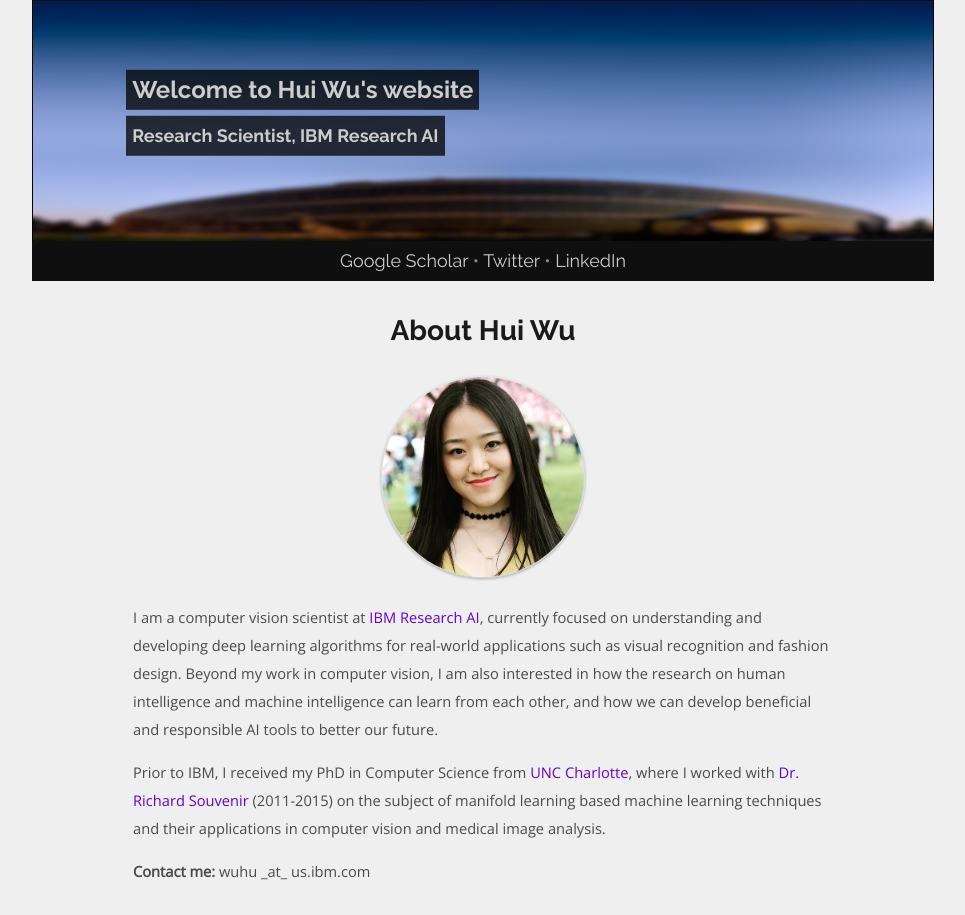
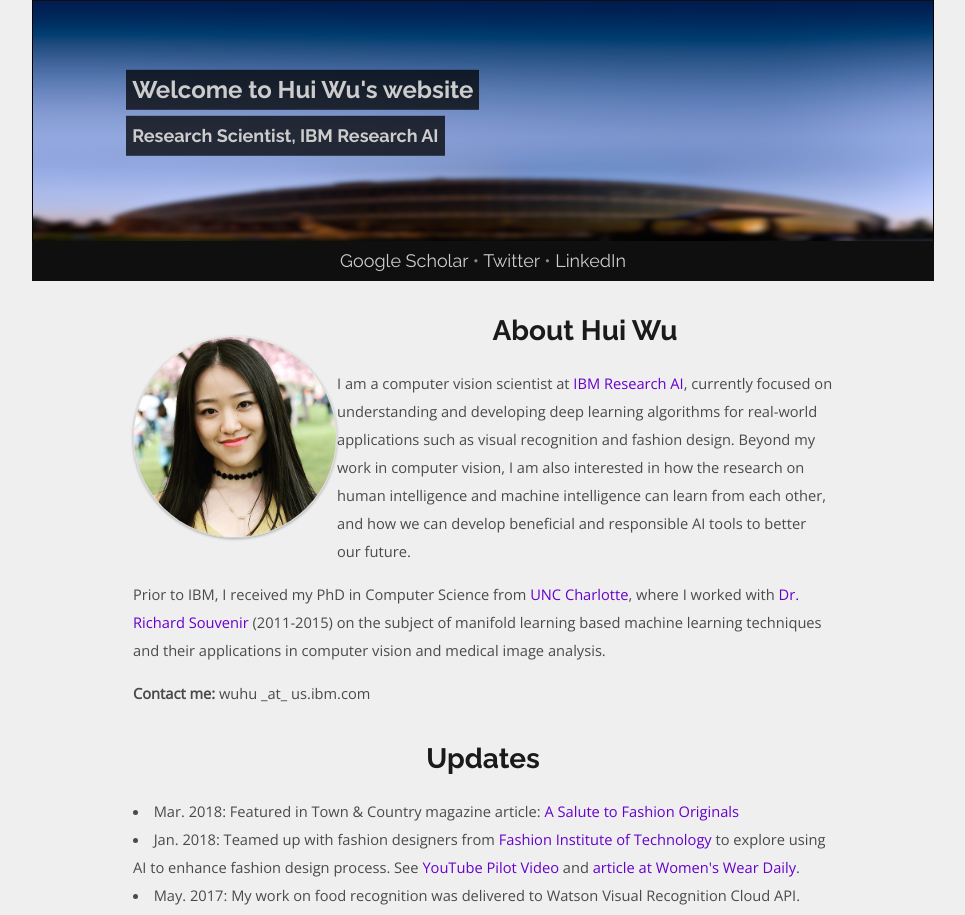
Before and after one commit to spacew/spacew.github.io, a Jekyll site: the page built from index.html, in a window 1280 px wide. Shown: the top 915 px of the page, without its empty margins (157-1122 px from the left). Built offline with Jekyll 4.4.1, drawn with Linux system fonts in a browser that asks for light colours; the list of posts is cut into pages by our own code.

Commit message:
Update index.html

```diff
--- a/index.html
+++ b/index.html
@@ -6,8 +6,9 @@
 {% assign tmp = "/" | append: site.baseurl %}
 {% if page.url == tmp or page.url == "/" %}
     <article>
+        <img src="media/huiwu.jpg" alt="Profile Photo" style="height:200px;border-radius:50%;float:left;">
         <h1 class="top-text">About Hui Wu</h1>
-        <p><img src="media/huiwu.jpg" alt="Profile Photo" style="height:200px;border-radius:50%;align=left">
+        <p>
             I am a computer vision scientist at <a href=https://www.research.ibm.com/ai/>IBM Research AI</a>,
             currently focused on understanding
             and developing deep learning algorithms for real-world applications such as
```
